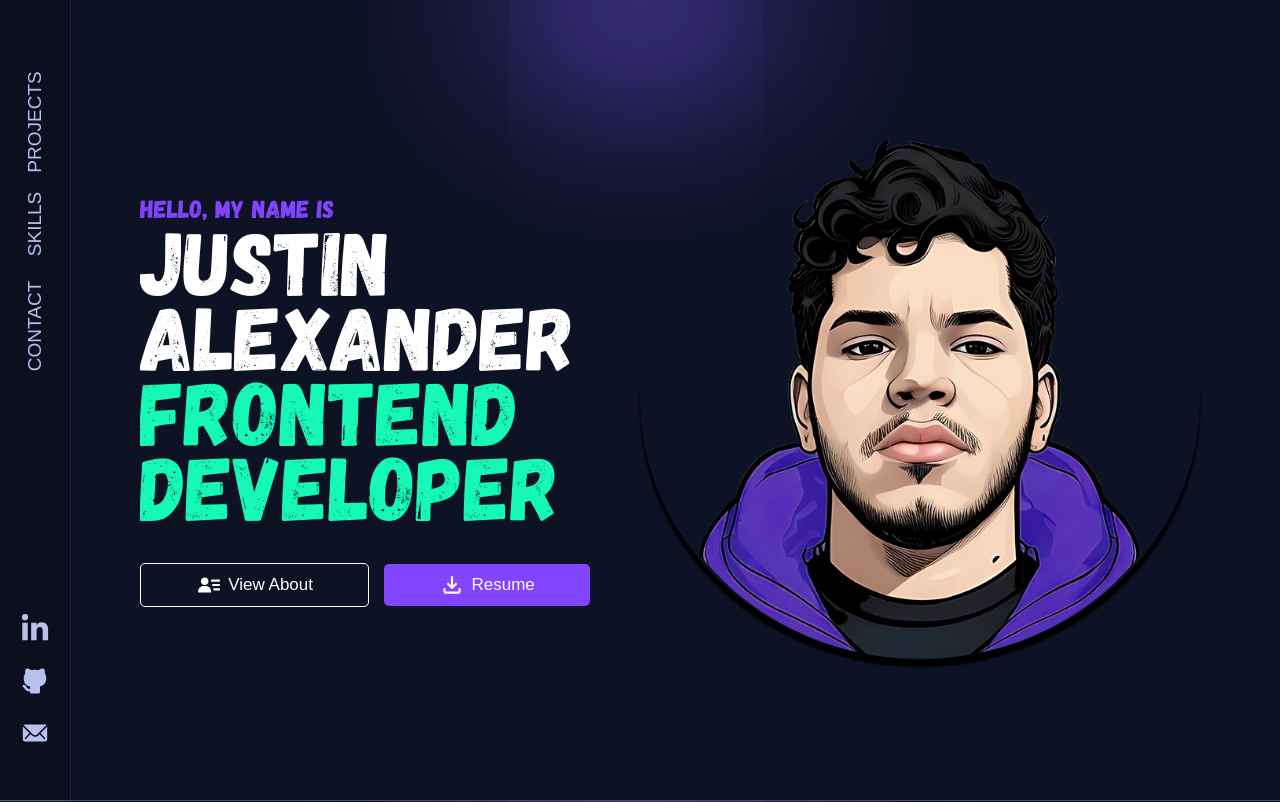
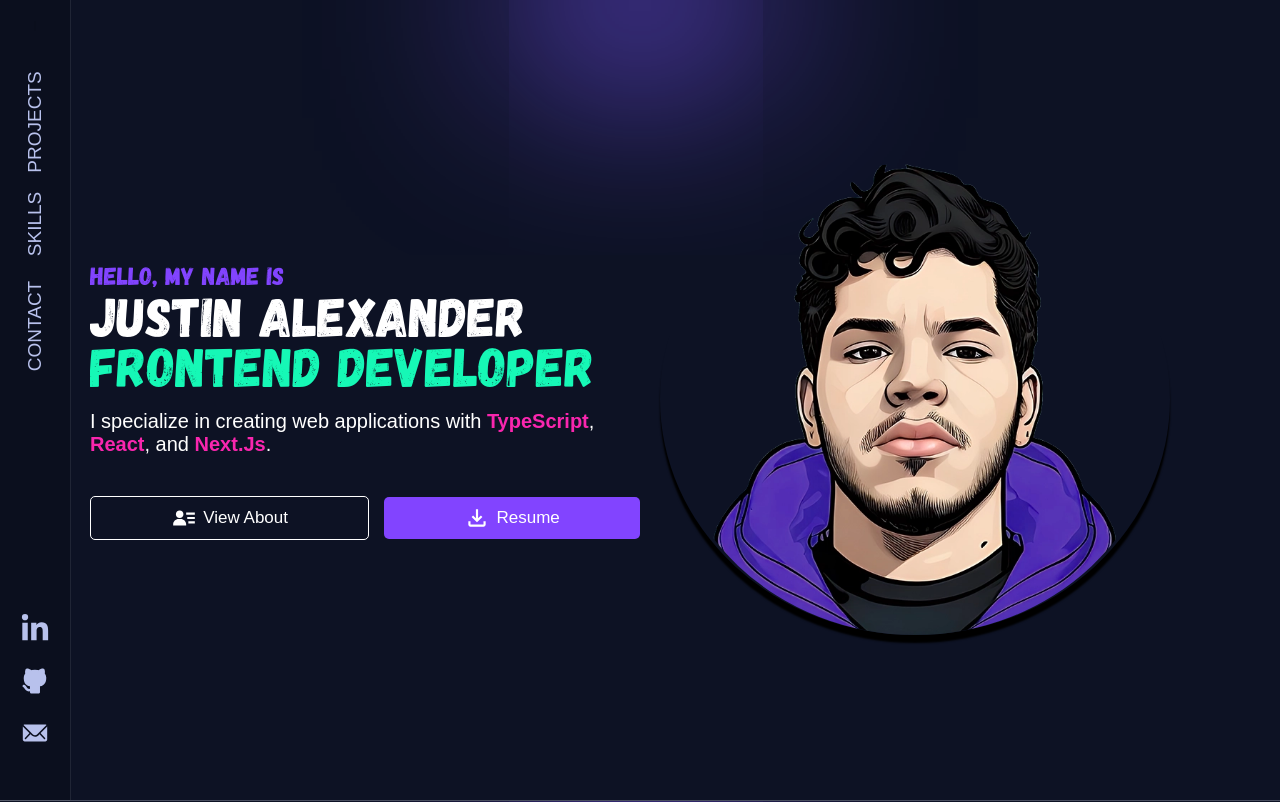
Before and after one commit to im7ven/portfolio2.0, a React (Vite) app: page / in a window 1280 px wide. Shown: the top 802 px of the page. Built offline with nearby package versions, Linux system fonts and the light colour scheme; a web font is replaced by a local one.

Commit message:
feat: add brief summary in hero

```diff
--- a/src/components/Hero.tsx
+++ b/src/components/Hero.tsx
@@ -32,27 +32,24 @@ const HeroDetails = styled.div`
 `;
 
 const AuthorHeading = css`
-  line-height: 4.5rem;
   font-family: myFont, sans-sherif;
-  font-size: 5rem;
+  font-size: 4rem;
   font-weight: normal;
   transition: 0.3s ease-in-out;
 
   @media screen and (min-width: 768px) {
-    font-size: 7rem;
-    line-height: 6rem;
-    max-width: 45rem;
+    font-size: 5rem;
+    line-height: 5rem;
   }
 
   @media screen and (min-width: 1024px) {
-    font-size: 9rem;
-    line-height: 7.5rem;
+    font-size: 5.5rem;
   }
 `;
 
 const H1 = styled.h1`
   ${AuthorHeading}
-  color: #fff;
+  color:#fff;
 `;
 
 const Title = styled.h2`
@@ -80,7 +77,7 @@ const Avatar = styled.img`
 
   @media screen and (min-width: 768px) {
     grid-column: 2;
-    max-width: 60rem;
+    max-width: 50rem;
   }
 `;
 
@@ -142,6 +139,17 @@ const ResumeLink = styled.a`
   flex-grow: 1;
 `;
 
+const HeroSummary = styled.p`
+  margin-top: 2rem;
+  color: #fff;
+  font-size: 2rem;
+`;
+
+const TechHighlight = styled.span`
+  color: var(--accent-color);
+  font-weight: 700;
+`;
+
 const Hero = () => {
   const [showAbout, setShowAbout] = useState(false);
 
@@ -164,6 +172,12 @@ const Hero = () => {
               <RevealAnimation>
                 <Title>Frontend Developer</Title>
               </RevealAnimation>
+              <HeroSummary>
+                I specialize in creating web applications with{" "}
+                <TechHighlight>TypeScript</TechHighlight>,{" "}
+                <TechHighlight>React</TechHighlight>, and{" "}
+                <TechHighlight>Next.Js</TechHighlight>.
+              </HeroSummary>
               <RevealAnimation width="100%">
                 <BtnWrapper>
                   <AboutBtn onClick={toggleShowAbout}>
```
